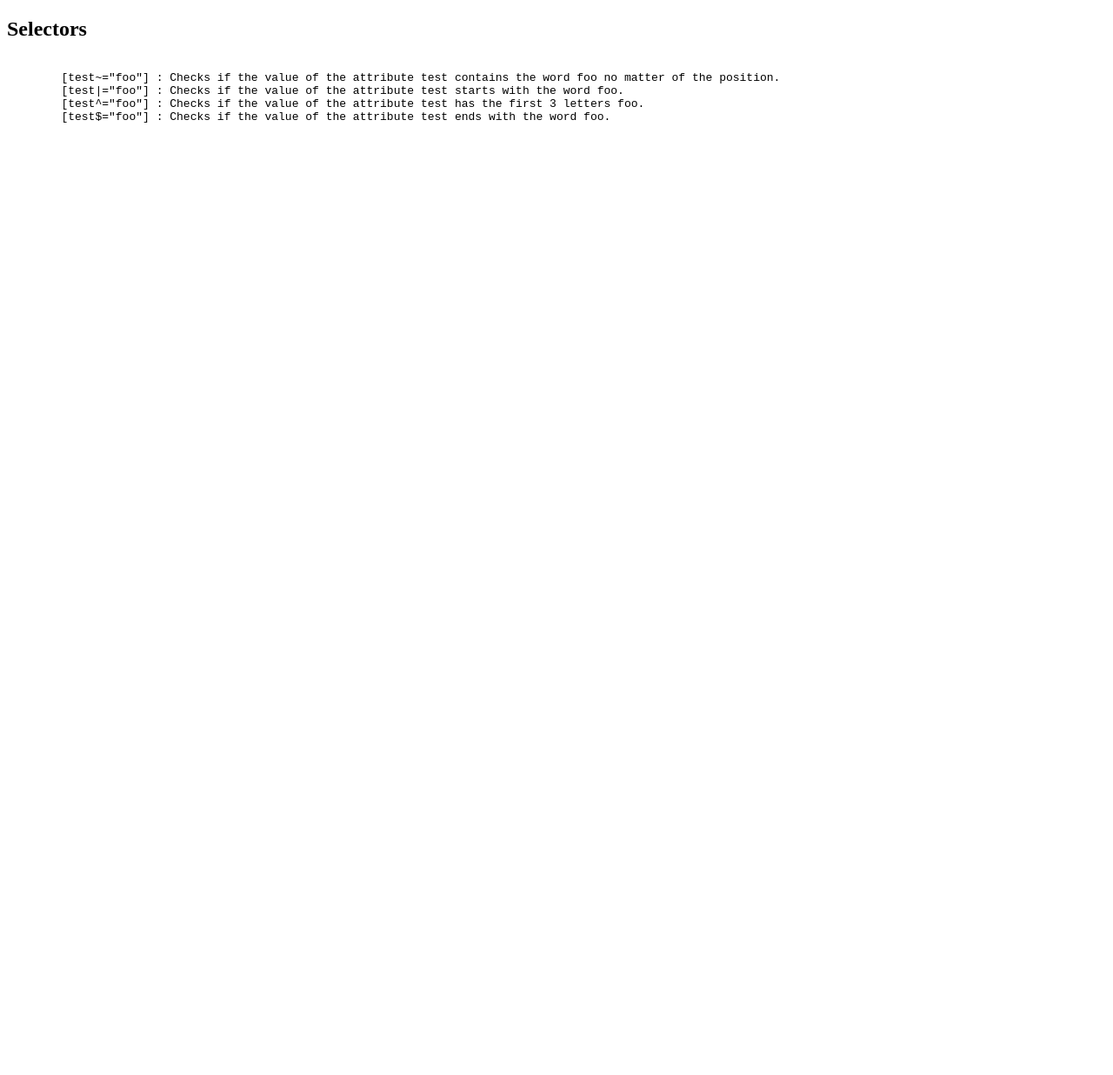
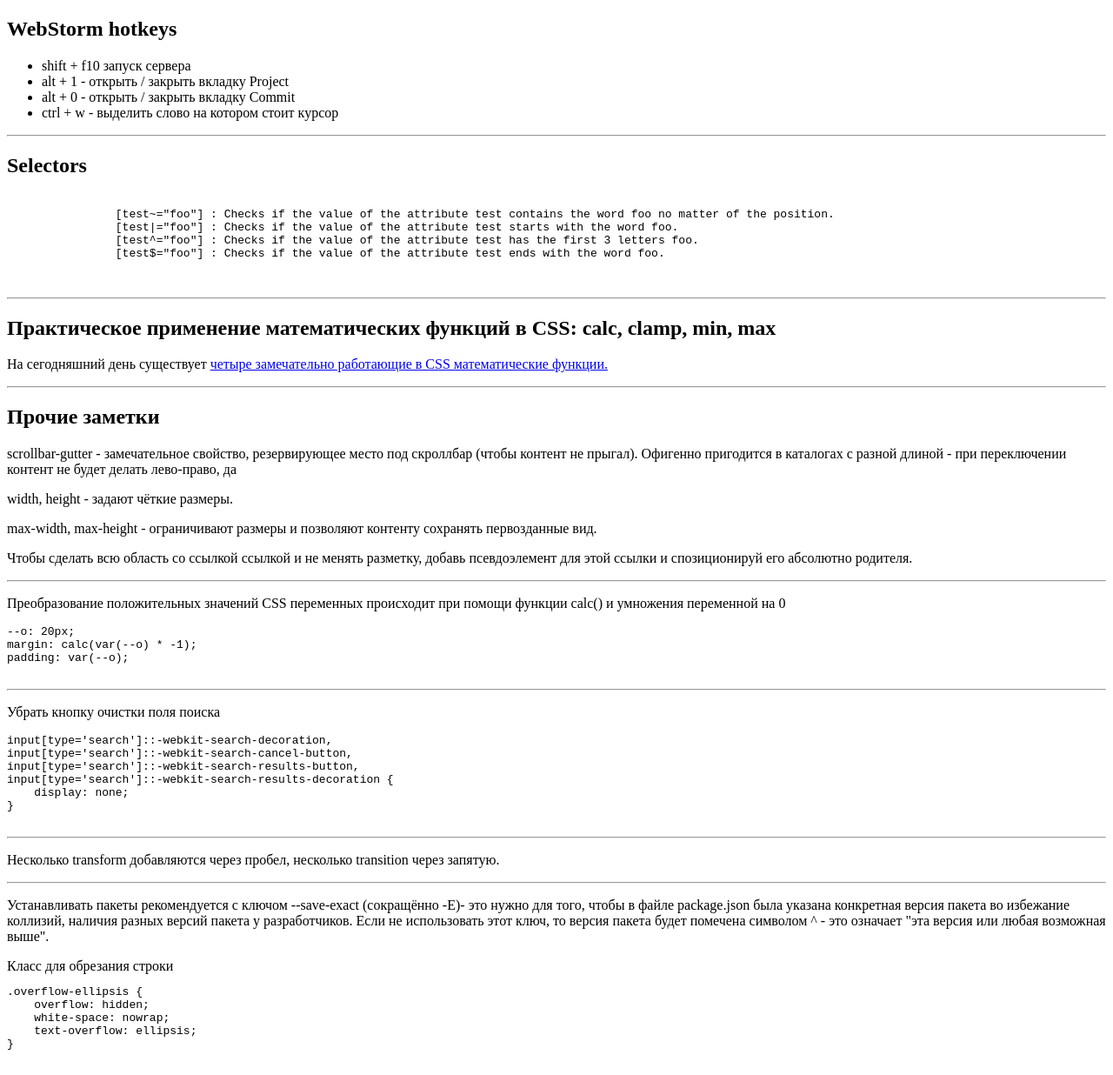
Before and after one commit to vyacheslav-toadman/hints, a plain HTML site: page index.html in a window 1280 px wide. Shown: the whole page at 87% size. Before the commit the page ends 800 px from the top, so only its background shows below. Drawn offline with Linux system fonts and the light colour scheme.

Commit message:
Добавляет несколько заметок и форматирует файл

```diff
--- a/index.html
+++ b/index.html
@@ -5,6 +5,20 @@
     <title>html/css hints</title>
 </head>
 <body>
+  <main>
+    <section>
+        <h2>WebStorm hotkeys</h2>
+        <ul>
+            <li>shift + f10 запуск сервера</li>
+            <li>alt + 1 - открыть / закрыть вкладку Project</li>
+            <li>alt + 0 - открыть / закрыть вкладку Commit</li>
+            <li>ctrl + w - выделить слово на котором стоит курсор</li>
+        </ul>
+    </section>
+
+    <hr>
+
+    <section>
         <h2>Selectors</h2>
         <pre>
             <code>
@@ -14,5 +28,62 @@
                 [test$="foo"] : Checks if the value of the attribute test ends with the word foo.
             </code>
         </pre>
+    </section>
+
+    <hr>
+
+    <section>
+        <h2>Практическое применение математических функций в CSS: calc, clamp, min, max</h2>
+        <p>На сегодняшний день существует <a href="https://caniuse.com/css-math-functions">четыре замечательно работающие в CSS математические функции.</a></p>
+    </section>
+
+    <hr>
+    <section>
+        <h2>Прочие заметки</h2>
+        <p>scrollbar-gutter - замечательное свойство, резервирующее место под скроллбар (чтобы контент не прыгал). Офигенно пригодится в каталогах с разной длиной - при переключении контент не будет делать лево-право, да</p>
+        <p>width, height - задают чёткие размеры.</p>
+        <p>max-width, max-height - ограничивают размеры и позволяют контенту сохранять первозданные вид.</p>
+        <p>Чтобы сделать всю область со ссылкой ссылкой и не менять разметку, добавь псевдоэлемент для этой ссылки и спозиционируй его абсолютно родителя.</p>
+
+        <hr>
+
+        <p>Преобразование положительных значений CSS переменных происходит при помощи функции calc() и умножения переменной на 0</p>
+        <code>
+            <pre>
+--o: 20px;
+margin: calc(var(--o) * -1);
+padding: var(--o);
+            </pre>
+        </code>
+        <hr>
+        <p>Убрать кнопку очистки поля поиска</p>
+        <code>
+            <pre>
+input[type='search']::-webkit-search-decoration,
+input[type='search']::-webkit-search-cancel-button,
+input[type='search']::-webkit-search-results-button,
+input[type='search']::-webkit-search-results-decoration {
+    display: none;
+}
+            </pre>
+        </code>
+        <hr>
+        <p>Несколько transform добавляются через пробел, несколько transition через запятую.</p>
+        <hr>
+        <p>Устанавливать пакеты рекомендуется с ключом --save-exact (сокращённо -E)- это нужно для того, чтобы в файле package.json была указана конкретная версия пакета во избежание коллизий, наличия разных версий пакета у разработчиков. Если не использовать этот ключ, то версия пакета будет помечена символом ^ - это означает "эта версия или любая возможная выше".</p>
+        <div>
+            Класс для обрезания строки
+            <code>
+                <pre>
+.overflow-ellipsis {
+    overflow: hidden;
+    white-space: nowrap;
+    text-overflow: ellipsis;
+}
+                </pre>
+            </code>
+        </div>
+    </section>
+</main>
 </body>
 </html>
```
Lines whose indentation alone changed are shown as unchanged.
